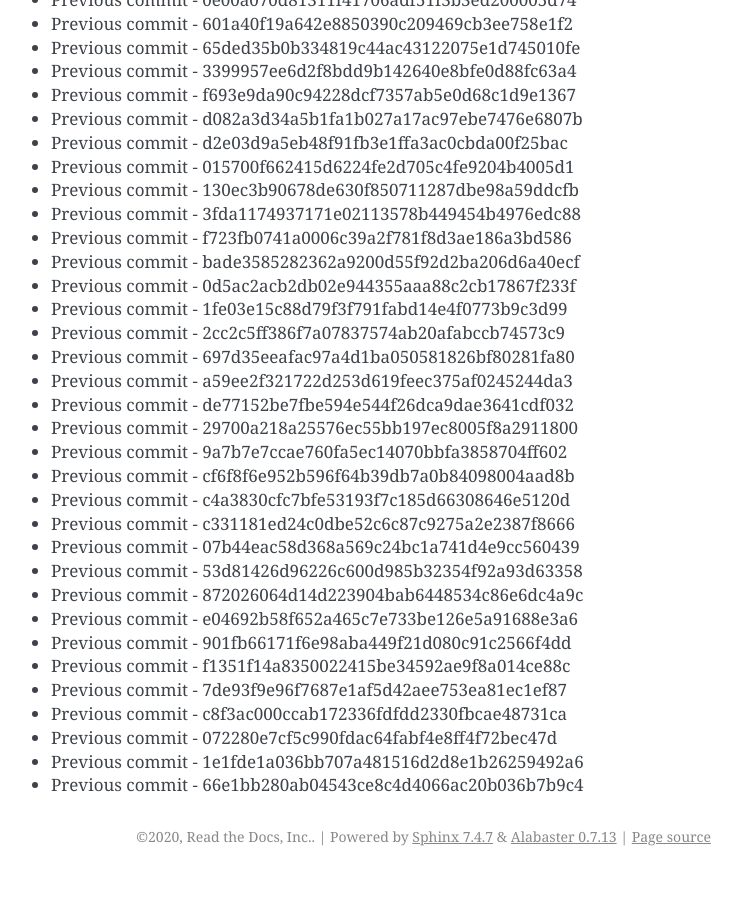
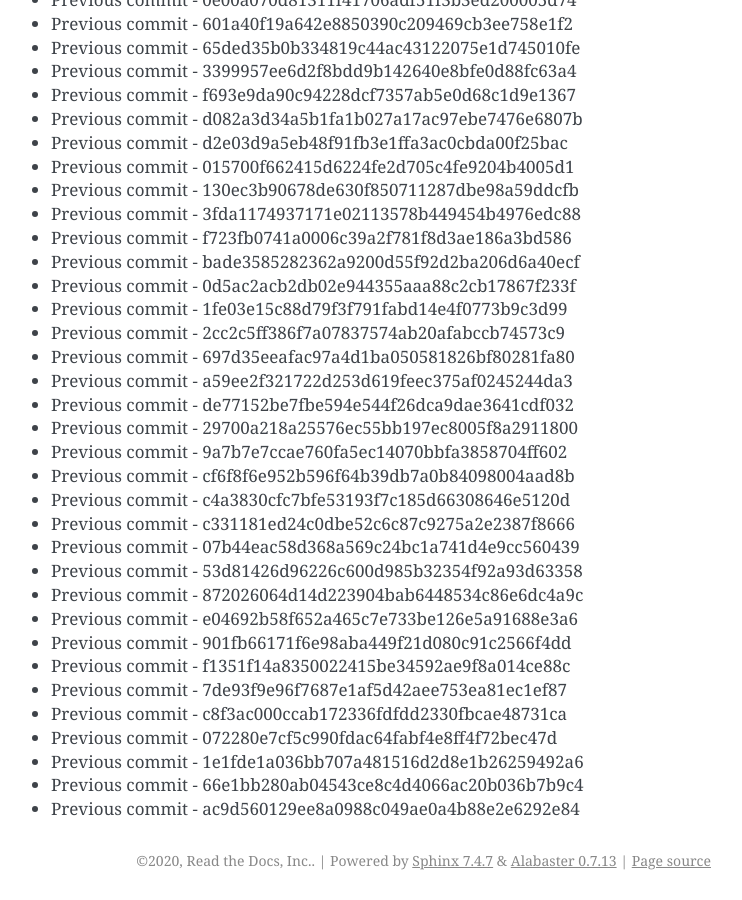
Before and after one commit to readthedocs/rtd-git-stresstest, a Sphinx documentation site: the page built from docs/updates.rst, in a window 1280 px wide and 900 px high, scrolled down 37969 px. Shown: the whole window, without its empty margins (399-1141 px from the left). Built offline with Sphinx 7.4.7, drawn with Linux system fonts in a browser that asks for light colours; before the commit the page ends 38845 px from its top, so only the background shows below that.

Commit message:
Generating commit from previous: ac9d560129ee8a0988c049ae0a4b88e2e6292e84

```diff
--- a/docs/updates.rst
+++ b/docs/updates.rst
@@ -1627,3 +1627,4 @@ It can be tested for any performance characteristics.
 * Previous commit - 072280e7cf5c990fdac64fabf4e8ff4f72bec47d
 * Previous commit - 1e1fde1a036bb707a481516d2d8e1b26259492a6
 * Previous commit - 66e1bb280ab04543ce8c4d4066ac20b036b7b9c4
+* Previous commit - ac9d560129ee8a0988c049ae0a4b88e2e6292e84
```
